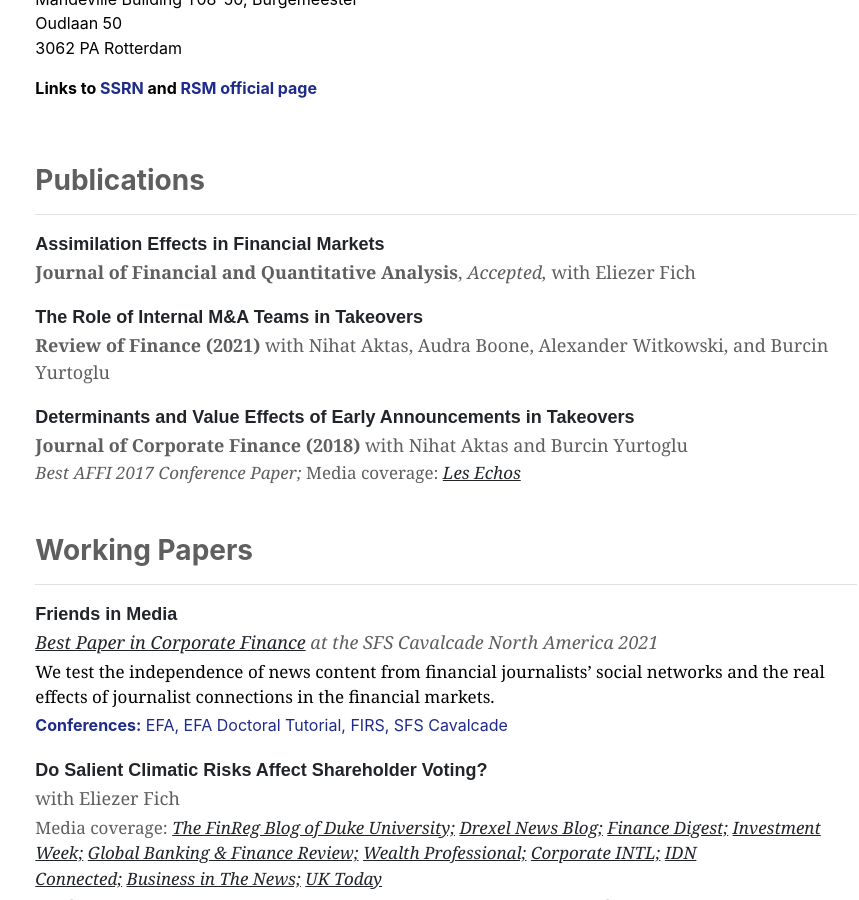
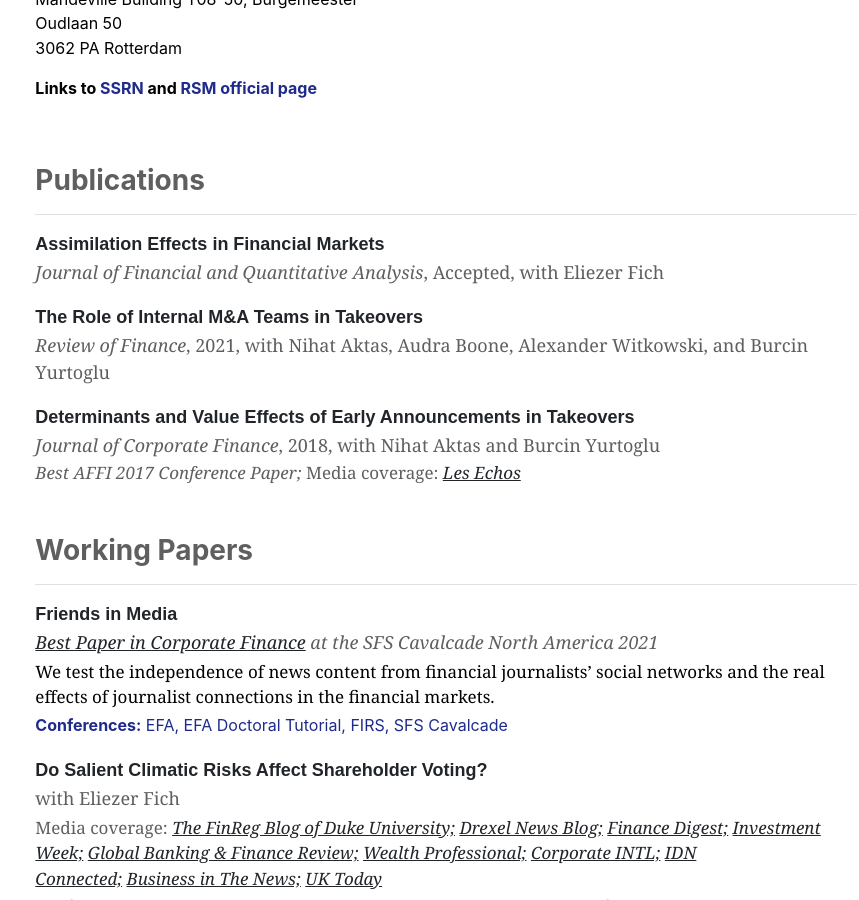
Before and after one commit to guosongxu/guosongxu.github.io, a Jekyll site: the page built from index.md, in a window 1280 px wide and 900 px high, scrolled down 460 px. Shown: the whole window, without its empty margins (194-1053 px from the left). Built offline with Jekyll 4.4.1, drawn with Linux system fonts in a browser that asks for light colours.

Commit message:
Update home.html

```diff
--- a/_layouts/home.html
+++ b/_layouts/home.html
@@ -16,13 +16,13 @@
     <h3 class="fw-bold border-bottom pb-3 mb-3" style="color:#605F5F">Publications</h3>
 
     <p style="font-family:arial, 'MS Sans Serif', arial;font-size:18px;margin-bottom:1px"><strong><a href="https://papers.ssrn.com/sol3/papers.cfm?abstract_id=2996714" target="_blank" rel="noreferrer noopener" aria-label=" (opens in a new tab)" style="text-decoration:none;">Assimilation Effects in Financial Markets</a></strong></p>
-    <p style="font-family:georgia;font-size:18px;margin-bottom:18px;color:#605F5F"><strong>Journal of Financial and Quantitative Analysis</strong>, <em>Accepted,</em>  with Eliezer Fich</p>
+    <p style="font-family:georgia;font-size:18px;margin-bottom:18px;color:#605F5F"><em>Journal of Financial and Quantitative Analysis</em>, Accepted,  with Eliezer Fich</p>
 
     <p style="font-family:arial, 'MS Sans Serif', arial;font-size:18px;margin-bottom:1px"><strong><a href="https://papers.ssrn.com/sol3/papers.cfm?abstract_id=3140400" target="_blank" rel="noreferrer noopener" aria-label=" (opens in a new tab)" style="text-decoration:none;">The Role of Internal M&amp;A Teams in Takeovers</a></strong></p>
-    <p style="font-family:georgia;font-size:18px;margin-bottom:18px;color:#605F5F"><strong>Review of Finance (2021)</strong>  with Nihat Aktas, Audra Boone, Alexander Witkowski, and Burcin Yurtoglu</p>
+    <p style="font-family:georgia;font-size:18px;margin-bottom:18px;color:#605F5F"><em>Review of Finance</em>, 2021, with Nihat Aktas, Audra Boone, Alexander Witkowski, and Burcin Yurtoglu</p>
 
     <p style="font-family:arial, 'MS Sans Serif', arial;font-size:18px;margin-bottom:1px;"><strong><a href="https://papers.ssrn.com/sol3/papers.cfm?abstract_id=2874336" target="_blank" rel="noreferrer noopener" aria-label=" (opens in a new tab)" style="text-decoration:none;">Determinants and Value Effects of Early Announcements in Takeovers</a></strong></p>
-    <p style="font-family:georgia;font-size:18px;margin-bottom:1px;color:#605F5F"><strong>Journal of Corporate Finance (2018)</strong>  with Nihat Aktas and&nbsp;Burcin Yurtoglu </p>
+    <p style="font-family:georgia;font-size:18px;margin-bottom:1px;color:#605F5F"><em>Journal of Corporate Finance</em>, 2018,  with Nihat Aktas and&nbsp;Burcin Yurtoglu </p>
     <p style="font-family:georgia;font-size:17px;margin-bottom:1px;color:#605F5F"><em>Best AFFI 2017 Conference Paper;&nbsp;</em>Media coverage:&nbsp;<em><a rel="noreferrer noopener" href="https://www.lesechos.fr/18/01/2017/LesEchos/22364-135-ECH_opa---quand-les-predateurs-rompent-la-loi-du-silence.htm" target="_blank">Les Echos</a>&nbsp;</em></p>
   </div>
 </div>
```
